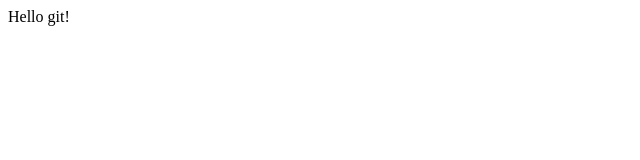
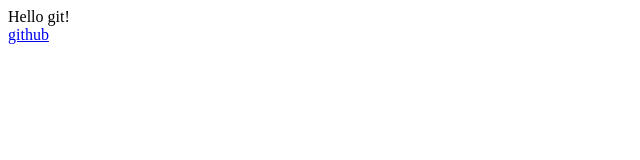
Before and after one commit to lidebug/lidebug.github.io, a plain HTML site: page index.html in a window 1280 px wide. Shown: the full height of the page, 0-640 px from the left. Drawn offline with Linux system fonts and the light colour scheme.

Commit message:
github link

```diff
--- a/index.html
+++ b/index.html
@@ -7,5 +7,6 @@
 </head>
 <body>
 	<div>Hello git!</div>
+	<div><a href="https://github.com/lidebug">github</a></div>
 </body>
 </html>
```
